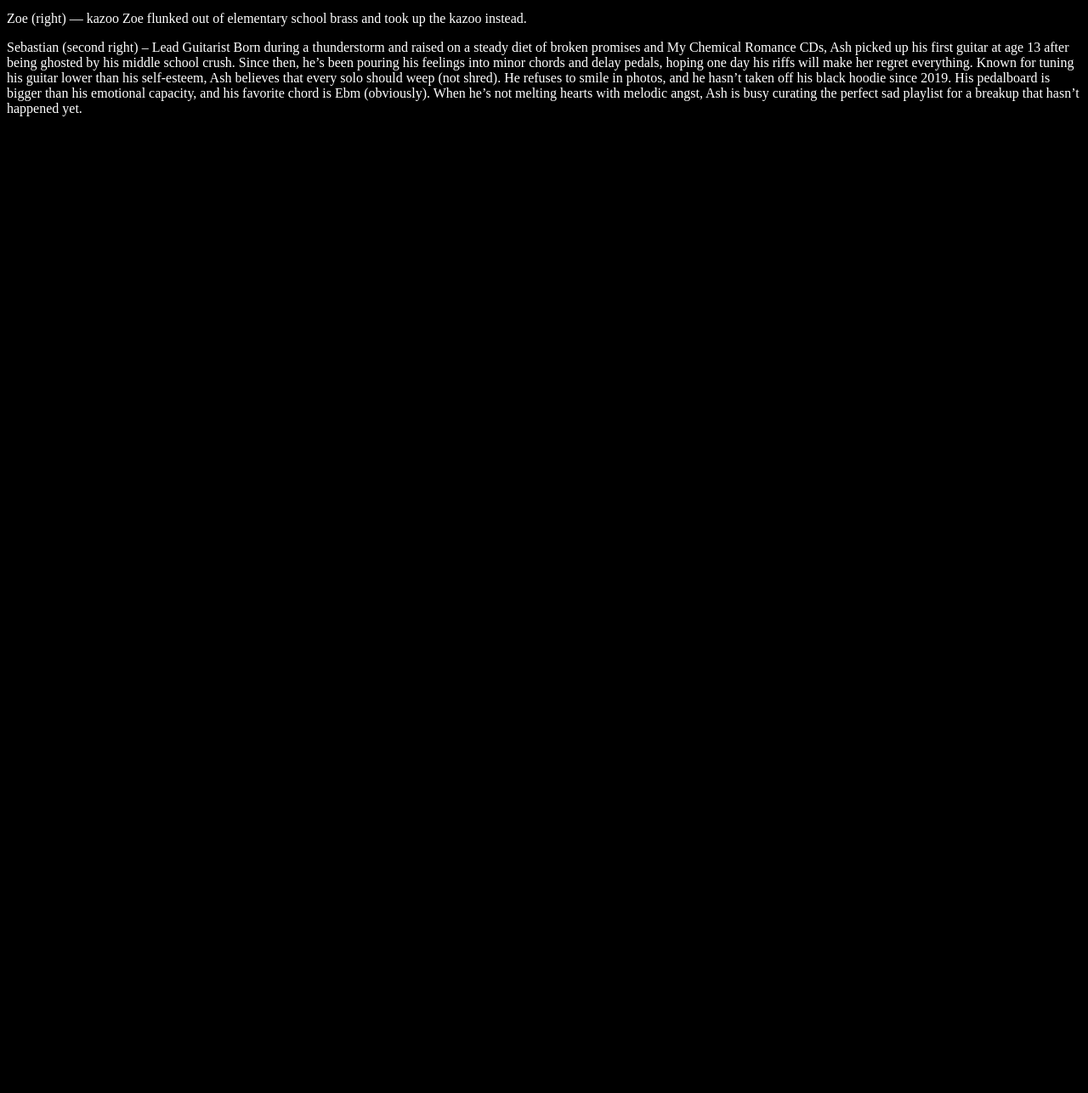
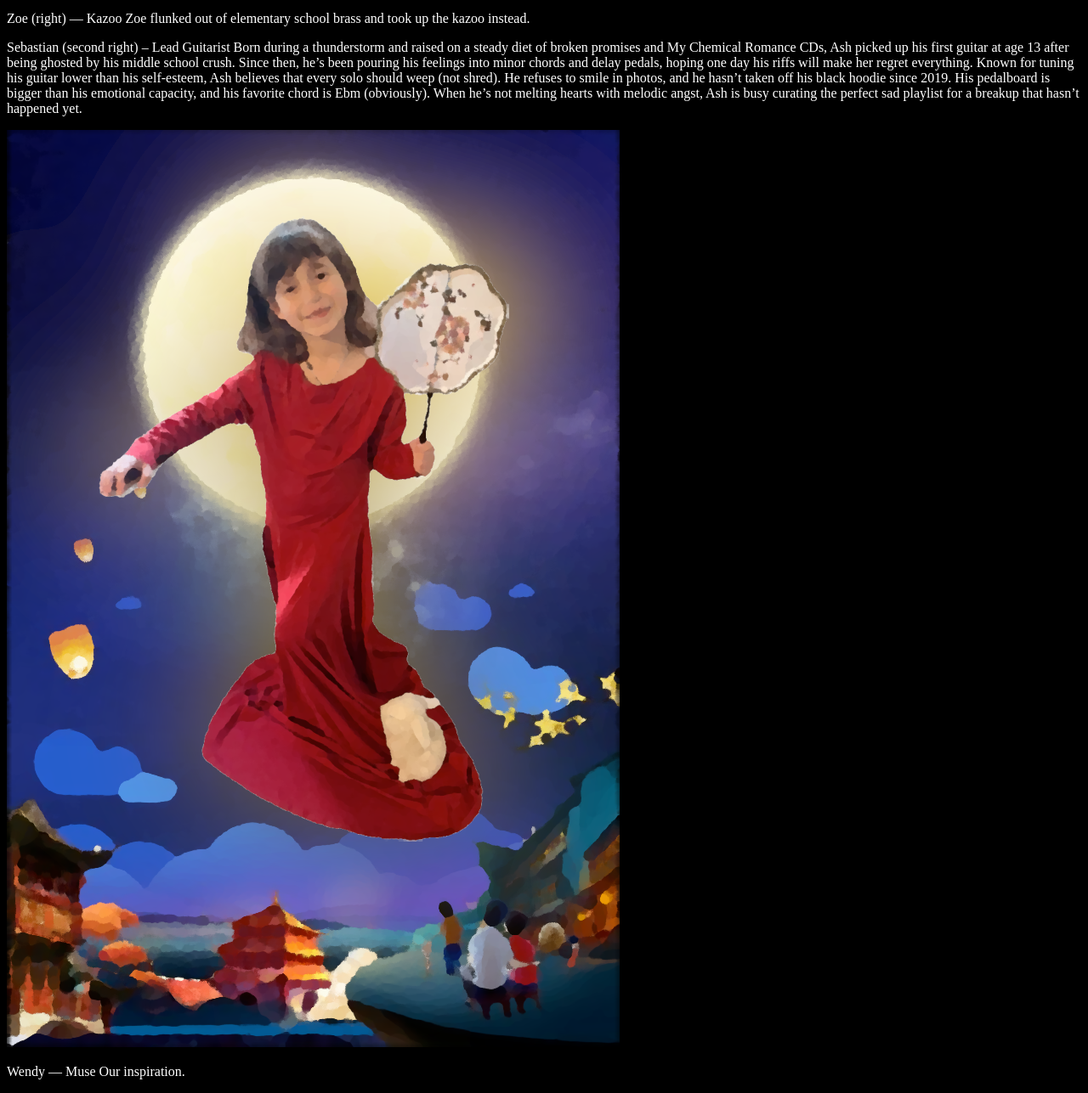
Before and after one commit to ZCFischthal/ZCFischthal.github.io, a plain HTML site: page bios.html in a window 1280 px wide. Shown: the part 346-1633 px from the top of the page at 85% size. Before the commit the page ends 800 px from the top, so only its background shows below. Drawn offline with nearby package versions, Linux system fonts and the light colour scheme; some packages are replaced by stand-ins of ours.

Commit message:
Update bios.html

```diff
--- a/bios.html
+++ b/bios.html
@@ -29,7 +29,7 @@
 	There is no debate. There is no competition. Julian is the saddest, most emo-est drummer alive. And if you don’t cry when you hear his beats, were you even listening?
 	</p>
 
-	<p>Zoe (right) — kazoo
+	<p>Zoe (right) — Kazoo
 	Zoe flunked out of elementary school brass and took up the kazoo instead.
 	</p>
 
@@ -44,5 +44,10 @@
 	When he’s not melting hearts with melodic angst, Ash is busy curating the perfect sad playlist for a
 	breakup that hasn’t happened yet.
 	</p>
+
+	<img src="WendyGddess.png"/>
+	<p>Wendy — Muse
+	Our inspiration.
+	</p>
 </body>
 </html>
```
